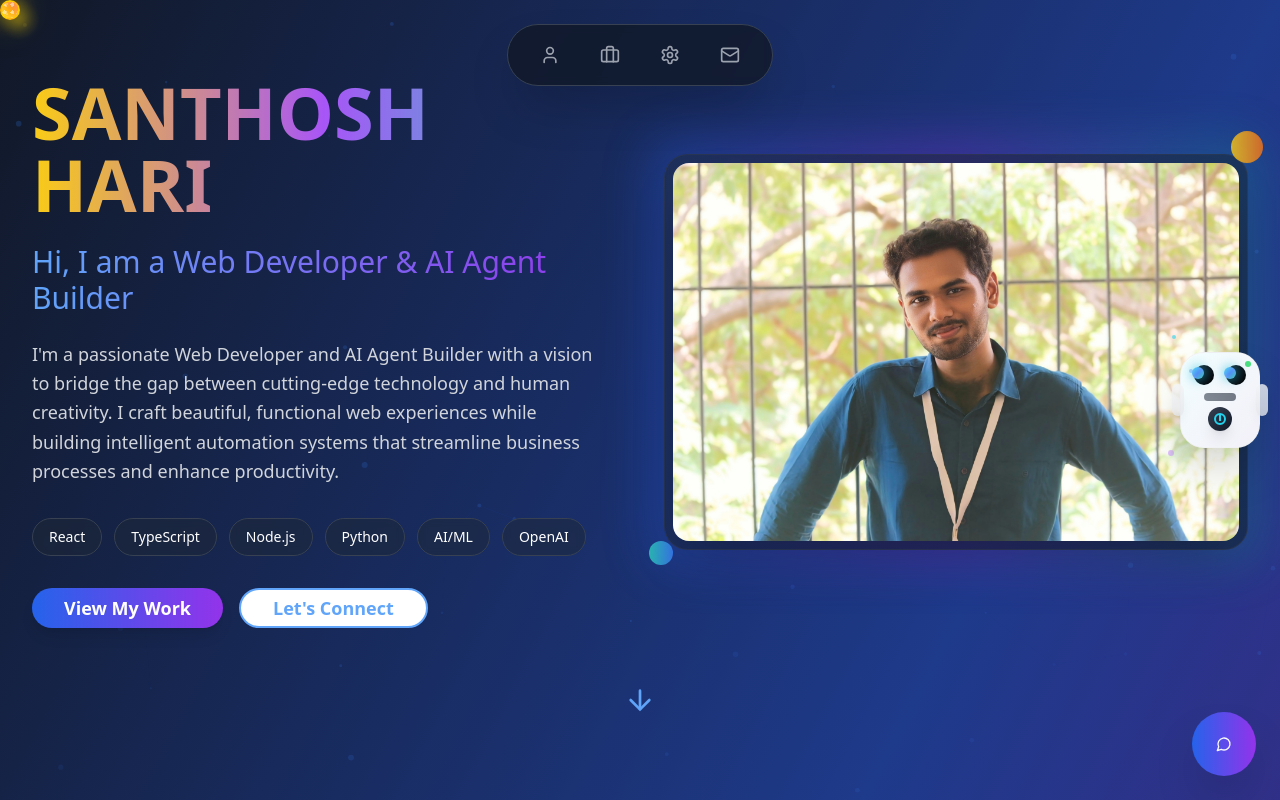
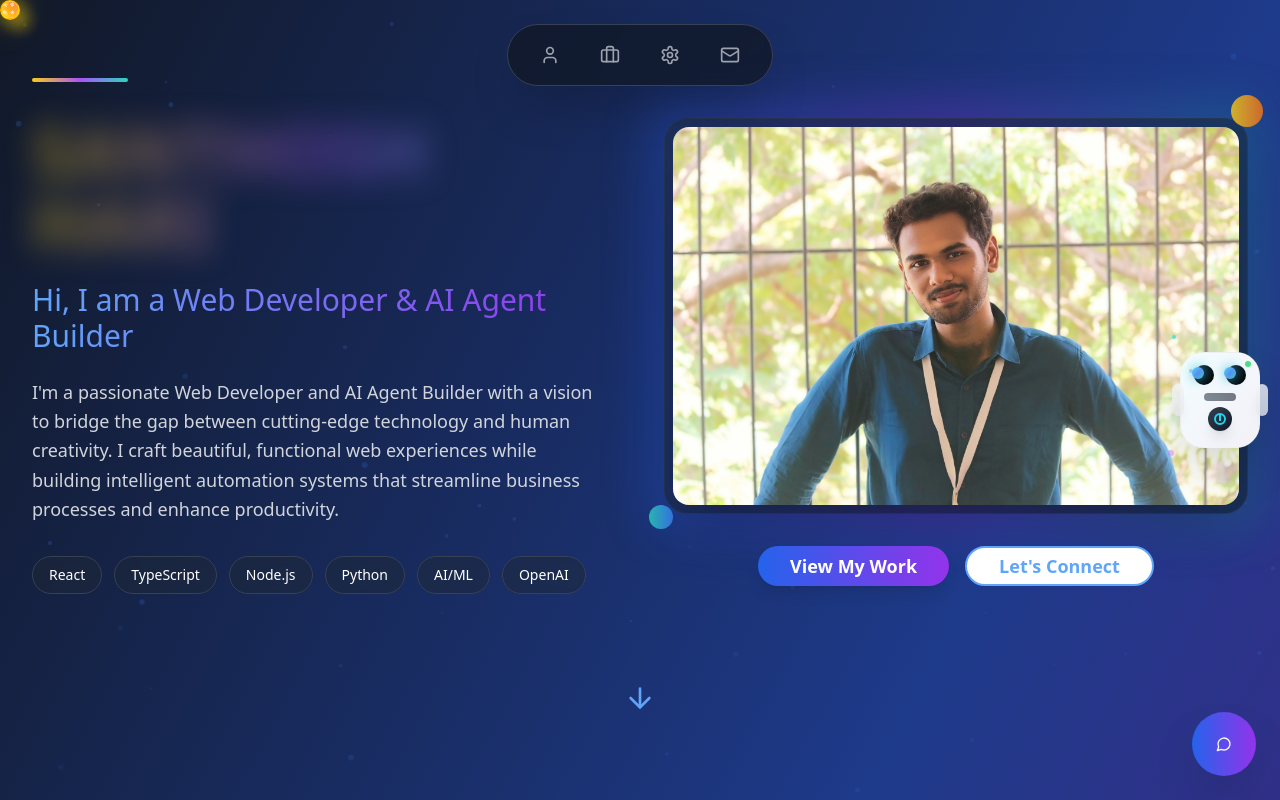
Before and after one commit to santhoshharidev/hari-ai-nexus, a React (Vite) app: page / in a window 1280 px wide. Shown: the top 800 px of the page. Built offline with nearby package versions, Linux system fonts and the light colour scheme.

Commit message:
Fix hero section layout and design
- Added glowing effect and border to the name.
- Moved buttons below the image.

```diff
--- a/src/pages/Index.tsx
+++ b/src/pages/Index.tsx
@@ -1,3 +1,4 @@
+
 import { useEffect, useRef } from 'react';
 import { ArrowDown, Github, Linkedin, Instagram, Twitter, Mail, Code, Bot, Zap, Globe, MessageCircle, ExternalLink } from 'lucide-react';
 import { Button } from '@/components/ui/button';
@@ -111,9 +112,17 @@ const Index = () => {
             {/* Left Side - Name and Description */}
             <div className="space-y-8">
               <div>
+                {/* Decorative top border */}
+                <div className="w-24 h-1 bg-gradient-to-r from-yellow-400 via-purple-500 to-teal-400 rounded-full mb-8"></div>
+
                 <h1 className="text-5xl sm:text-6xl lg:text-7xl font-bold mb-6 leading-tight">
-                  <span className="block bg-gradient-to-r from-yellow-400 via-purple-500 to-teal-400 bg-clip-text text-transparent">
-                    SANTHOSH HARI
+                  <span className="block bg-gradient-to-r from-yellow-400 via-purple-500 to-teal-400 bg-clip-text text-transparent relative">
+                    <span className="absolute inset-0 bg-gradient-to-r from-yellow-400 via-purple-500 to-teal-400 bg-clip-text text-transparent blur-lg opacity-50 animate-pulse">
+                      SANTHOSH HARI
+                    </span>
+                    <span className="relative drop-shadow-2xl">
+                      SANTHOSH HARI
+                    </span>
                   </span>
                 </h1>
 
@@ -132,28 +141,6 @@ const Index = () => {
                     </span>
                   ))}
                 </div>
-              </div>
-
-              <div className="flex flex-col sm:flex-row gap-4">
-                <Button
-                  onClick={() => {
-                    console.log('View My Work clicked');
-                    scrollToSection(projectsRef);
-                  }}
-                  className="bg-gradient-to-r from-blue-600 to-purple-600 hover:from-blue-700 hover:to-purple-700 text-white px-8 py-4 rounded-full text-lg font-semibold shadow-lg hover:shadow-xl transition-all duration-300 transform hover:scale-105"
-                >
-                  View My Work
-                </Button>
-                <Button
-                  onClick={() => {
-                    console.log('Let\'s Connect clicked');
-                    scrollToSection(contactRef);
-                  }}
-                  variant="outline"
-                  className="border-2 border-blue-400 text-blue-400 hover:bg-blue-400 hover:text-gray-900 px-8 py-4 rounded-full text-lg font-semibold transition-all duration-300 transform hover:scale-105"
-                >
-                  Let's Connect
-                </Button>
               </div>
             </div>
 
@@ -178,6 +165,29 @@ const Index = () => {
                   <div className="absolute -bottom-4 -left-4 w-6 h-6 bg-gradient-to-r from-teal-400 to-blue-500 rounded-full animate-pulse opacity-80"></div>
                   <div className="absolute top-1/4 -left-6 w-4 h-4 bg-gradient-to-r from-purple-400 to-pink-500 rounded-full animate-ping opacity-60"></div>
                 </div>
+              </div>
+
+              {/* Buttons below image */}
+              <div className="flex flex-col sm:flex-row gap-4 mt-8 justify-center">
+                <Button
+                  onClick={() => {
+                    console.log('View My Work clicked');
+                    scrollToSection(projectsRef);
+                  }}
+                  className="bg-gradient-to-r from-blue-600 to-purple-600 hover:from-blue-700 hover:to-purple-700 text-white px-8 py-4 rounded-full text-lg font-semibold shadow-lg hover:shadow-xl transition-all duration-300 transform hover:scale-105"
+                >
+                  View My Work
+                </Button>
+                <Button
+                  onClick={() => {
+                    console.log('Let\'s Connect clicked');
+                    scrollToSection(contactRef);
+                  }}
+                  variant="outline"
+                  className="border-2 border-blue-400 text-blue-400 hover:bg-blue-400 hover:text-gray-900 px-8 py-4 rounded-full text-lg font-semibold transition-all duration-300 transform hover:scale-105"
+                >
+                  Let's Connect
+                </Button>
               </div>
             </div>
           </div>
```
